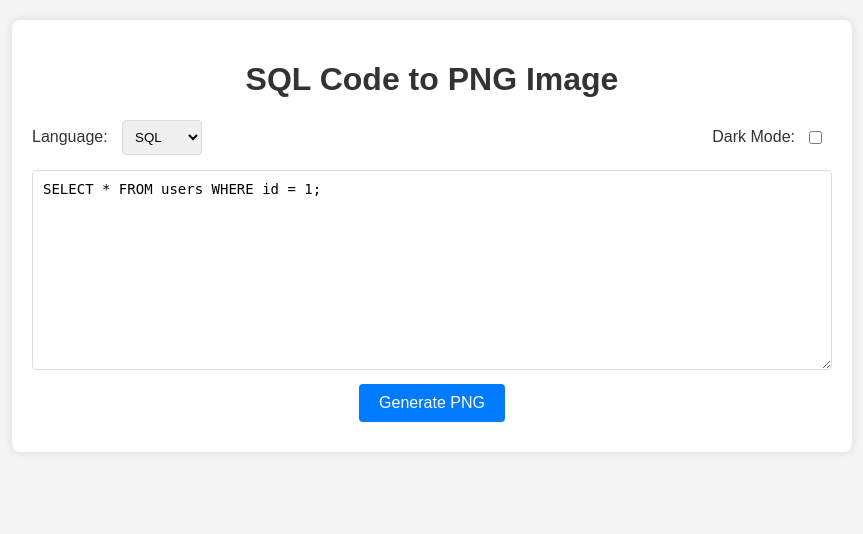
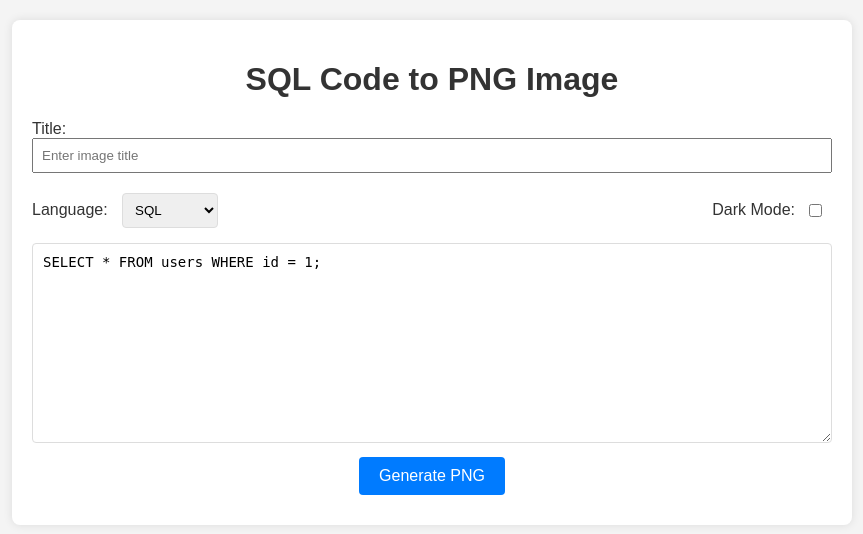
Before and after one commit to pheineke/sql_to_png, a Flask app: page / in a window 1280 px wide. Shown: the top 534 px of the page, without its empty margins (208-1071 px from the left). Run offline with Flask 3, Linux system fonts and the light colour scheme.

Commit message:
added title too

```diff
--- a/app.py
+++ b/app.py
@@ -1,6 +1,7 @@
 from flask import Flask, request, render_template
 from pygments import highlight
 from pygments.lexers import SqlLexer, PythonLexer, JavaLexer, CLexer # Added more lexers
+from pygments.lexers.special import TextLexer # Added TextLexer
 from pygments.formatters import ImageFormatter
 from pygments.styles import get_style_by_name # To get styles dynamically
 from PIL import Image, ImageDraw, ImageFont
@@ -15,6 +16,7 @@ LEXERS = {
     'python': PythonLexer,
     'java': JavaLexer,
     'c': CLexer,
+    'text': TextLexer, # Added TextLexer
 }
 
 @app.route('/', methods=['GET', 'POST'])
@@ -25,19 +27,22 @@ def index():
         'sql': "SELECT * FROM users WHERE id = 1;",
         'python': "def hello_world():\n    print(\"Hello, World!\")",
         'java': "public class HelloWorld {\n    public static void main(String[] args) {\n        System.out.println(\"Hello, World!\");\n    }\n}",
-        'c': "#include <stdio.h>\n\nint main() {\n    printf(\"Hello, World!\\n\");\n    return 0;\n}"
+        'c': "#include <stdio.h>\n\nint main() {\n    printf(\"Hello, World!\\n\");\n    return 0;\n}",
+        'text': "This is some plain text.\nIt will be rendered as an image.", # Added default for text
     }
     selected_language = 'sql' # Default language
     selected_theme = 'light' # Default theme
+    image_title = ''  # Default title
     code_input = default_code[selected_language]
 
     if request.method == 'POST':
+        image_title = request.form.get('title', '')
         code_input = request.form['sql_code']
         selected_language = request.form.get('language', 'sql')
         selected_theme = 'dark' if request.form.get('theme') == 'dark' else 'light'
 
         try:
-            LexerClass = LEXERS.get(selected_language, SqlLexer) # Default to SqlLexer if language not found
+            LexerClass = LEXERS.get(selected_language, TextLexer) # Changed default to TextLexer for safety
 
             # Choose style based on theme
             style_name = 'monokai' if selected_theme == 'dark' else 'default'
@@ -103,16 +108,30 @@ def index():
 
             framed_img.paste(img, (border_width, title_bar_height + border_width))
 
+            # Draw the title text next to the buttons
+            title_text_color = (255, 255, 255) if selected_theme == 'dark' else (0, 0, 0)
+            # Load a larger TTF font for the title; fallback to default if unavailable
+            try:
+                font = ImageFont.truetype("/usr/share/fonts/truetype/dejavu/DejaVuSans-Bold.ttf", 14)
+            except IOError:
+                font = ImageFont.load_default()
+            # Calculate text position for vertical centering in title bar
+            text_width, text_height = font.getsize(image_title)
+            text_x = border_width + 10 + 3 * (button_radius * 2 + 10)
+            text_y = border_width + (title_bar_height - text_height) // 2
+            draw.text((text_x, text_y), image_title, fill=title_text_color, font=font)
+
             byte_arr = io.BytesIO()
             framed_img.save(byte_arr, format='PNG')
             byte_arr.seek(0)
 
             image_data = base64.b64encode(byte_arr.getvalue()).decode('utf-8')
 
-            return render_template('index.html', sql_code=code_input, image_data=image_data, selected_language=selected_language, selected_theme=selected_theme)
+            return render_template('index.html', sql_code=code_input, image_data=image_data, selected_language=selected_language, selected_theme=selected_theme, image_title=image_title)
         except Exception as e:
-            return render_template('index.html', error=str(e), sql_code=code_input, selected_language=selected_language, selected_theme=selected_theme)
+            return render_template('index.html', error=str(e), sql_code=code_input, selected_language=selected_language, selected_theme=selected_theme, image_title=image_title)
     else: # GET request
+        image_title = request.args.get('title', '')
         # Update code_input based on selected_language if it's a GET request and language is in query params (e.g. user changed lang)
         requested_language = request.args.get('language', selected_language)
         if requested_language in default_code:
@@ -125,7 +144,7 @@ def index():
              selected_theme = 'light'
 
 
-    return render_template('index.html', sql_code=code_input, image_data=image_data, selected_language=selected_language, selected_theme=selected_theme)
+    return render_template('index.html', sql_code=code_input, image_data=image_data, selected_language=selected_language, selected_theme=selected_theme, image_title=image_title)
 
 if __name__ == '__main__':
     app.run(debug=True) # Commented out for production
--- a/templates/index.html
+++ b/templates/index.html
@@ -133,6 +133,9 @@
             display: flex;
             align-items: center;
         }
+        .form-field {
+            margin-bottom: 10px;
+        }
 
         /* Responsive adjustments */
         @media (max-width: 600px) {
@@ -154,6 +157,10 @@
     <div class="container">
         <h1>SQL Code to PNG Image</h1>
         <form method="POST">
+            <div class="form-field">
+                <label for="title">Title:</label>
+                <input type="text" name="title" id="title" value="{{ image_title if image_title else '' }}" placeholder="Enter image title" style="width: 100%; padding: 8px; margin-bottom: 10px; box-sizing: border-box;" />
+            </div>
             <div class="form-options">
                 <div>
                     <label for="language">Language:</label>
@@ -162,6 +169,7 @@
                         <option value="python" {% if selected_language == 'python' %}selected{% endif %}>Python</option>
                         <option value="java" {% if selected_language == 'java' %}selected{% endif %}>Java</option>
                         <option value="c" {% if selected_language == 'c' %}selected{% endif %}>C</option>
+                        <option value="text" {% if selected_language == 'text' %}selected{% endif %}>Plain Text</option> {# Added Plain Text option #}
                     </select>
                 </div>
                 <div class="theme-toggle">
```
